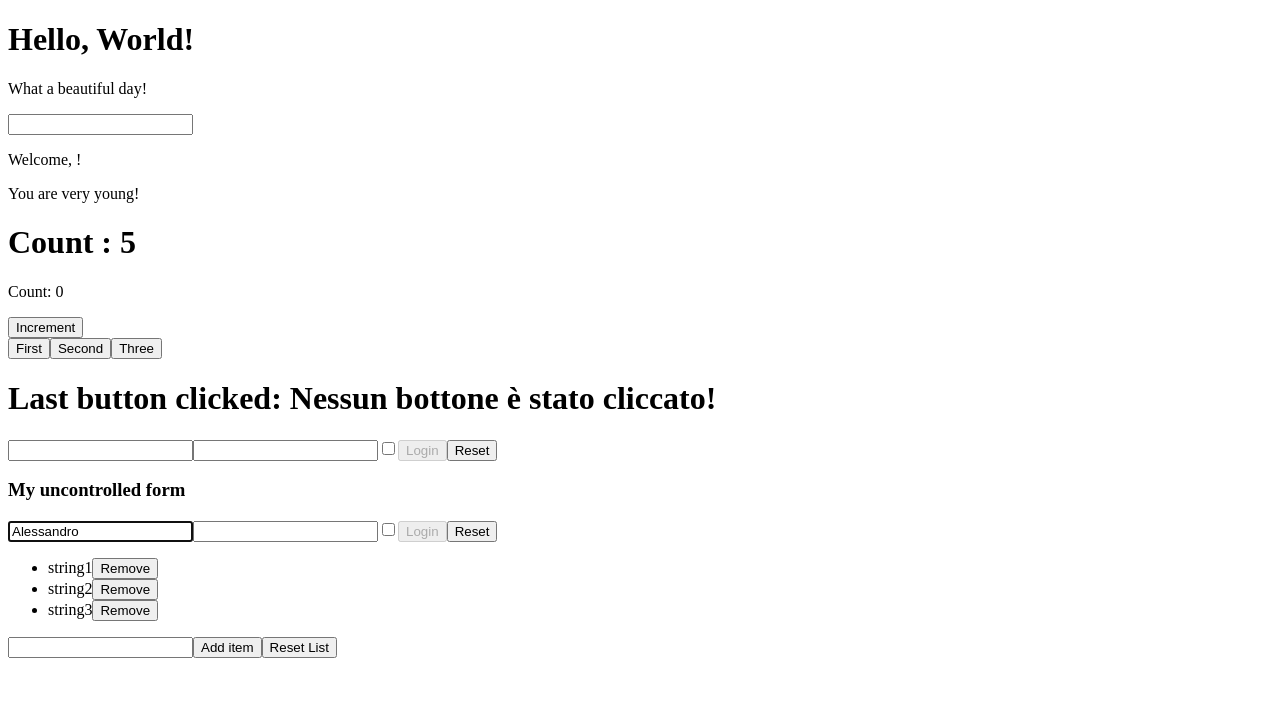
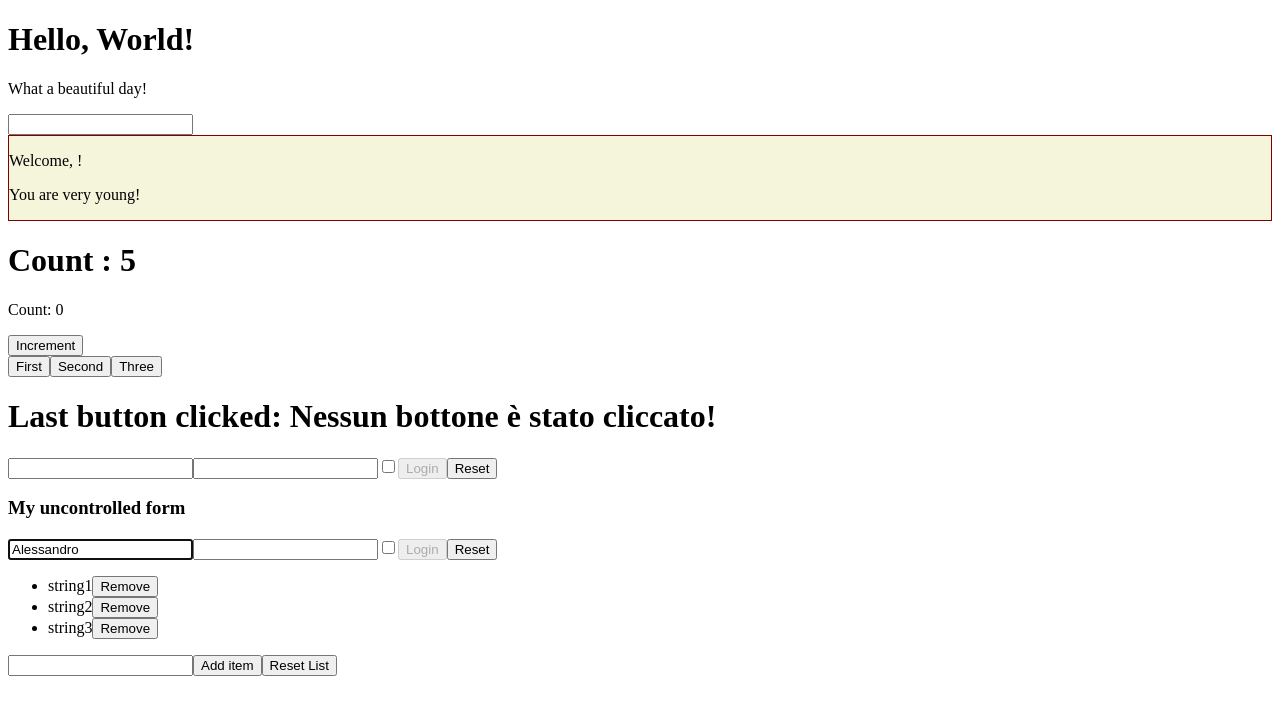
Before and after one commit to leggio98/react-exercises, a React (Create React App) app in the folder react-exercises/: page / in a window 1280 px wide. Shown: the top 714 px of the page. Built offline with nearby package versions, Linux system fonts and the light colour scheme.

Commit message:
Add styling components

```diff
--- a/react-exercises/src/Index.js
+++ b/react-exercises/src/Index.js
@@ -2,7 +2,7 @@
 
 import {createRoot} from 'react-dom/client';
 import { App } from './App';
-
+import './index.css';
 
 const container = document.querySelector('#root');
 const root = createRoot(container);
--- a/react-exercises/src/Welcome.js
+++ b/react-exercises/src/Welcome.js
@@ -9,7 +9,7 @@ import { Age } from "./Age";
 export class Welcome extends React.Component {
 
     render() {
-        return <div>
+        return <div className="welcome">
             <p> Welcome, {this.props.name}!</p>
             { <Age value={this.props.value}/>}
         </div>
--- /dev/null
+++ b/react-exercises/src/index.css
@@ -0,0 +1,4 @@
+.welcome {
+    background-color: beige;
+    border: 1px solid maroon;
+}
```
